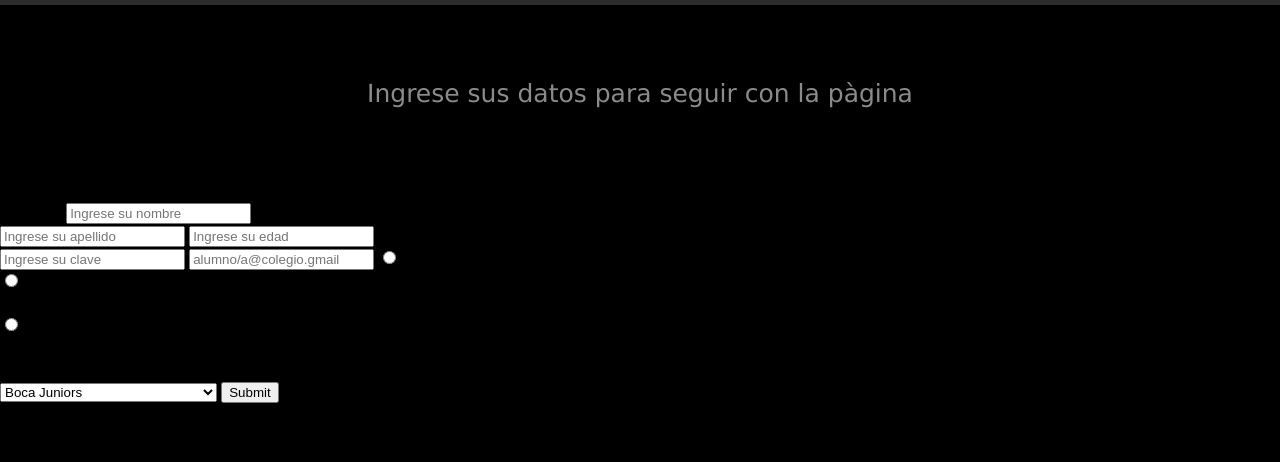
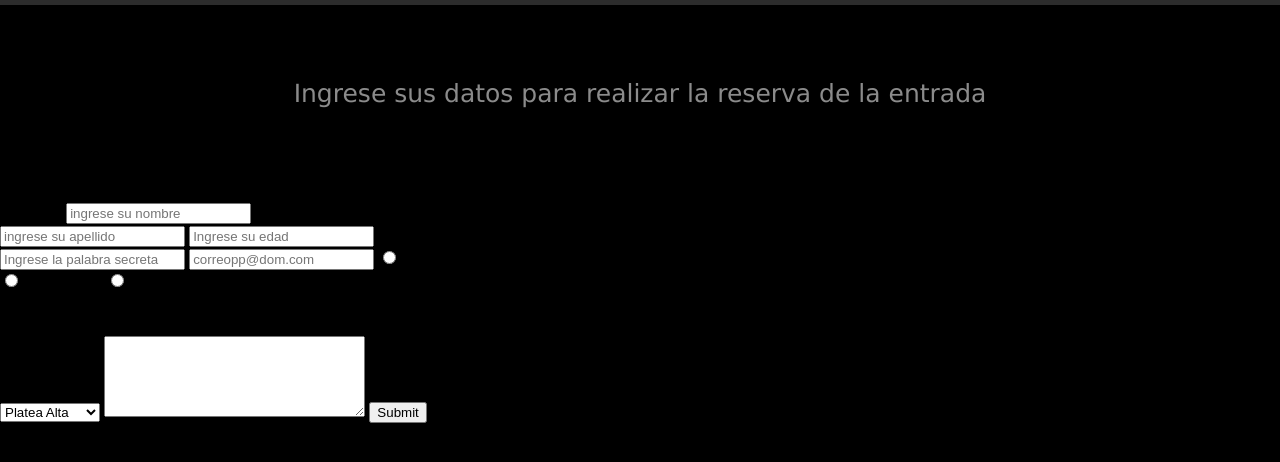
Before and after one commit to lucaynacho2012-byte/Del-Corpo-Marrone-Agencia-de-autos, a website: page nosotros.html in a window 1280 px wide. Shown: the part 206-668 px from the top of the page. Drawn offline with Linux system fonts and the light colour scheme.

Commit message:
9285496837

```diff
--- a/nosotros.html
+++ b/nosotros.html
@@ -26,78 +26,39 @@
         <a href="nosotros.html" class="activo">Nosotros</a>
       </nav>
       <main>
-        <h2>Encuesta o datos</h2>
-        <p>Ingrese sus datos para seguir con la pàgina</p>
+        <h2>Encuesta o datos de las entradas</h2>
+    <p>Ingrese sus datos para realizar la reserva de la entrada</p>
     <section>
       <div id="formulario">
         <h2>Tus datos</h2>
-
         <form action="#">
-              <label for="fornombre">Nombre</label>
-              <input type="text" name="" id="fornombre" maxlength="30" required minlength="3"
-                placeholder="Ingrese su nombre">
-
-              <label for="forapellido">Apellido</label>
-              <input type="text" name="" id="fornombre" maxlength="30" required minlength="3"
-                placeholder="Ingrese su apellido">
-
+          <label for="formnombre">Nombre</label>
+          <input type="text" name="formnombre" id="formnombre" maxlength="30" minlength="3" required
+            placeholder="ingrese su nombre">
+          <label for="formapellido">Apellido</label>
+          <input type="text" name="formapellido" id="formapellido" maxlength="30" minlength="3" required
+            placeholder="ingrese su apellido">
           <input id="formedad" required type="number" placeholder="Ingrese su edad">
-              <input id="formclave" required type="password" placeholder="Ingrese su clave">
-
-    <input type="email" placeholder="alumno/a@colegio.gmail">
-
-
-
-
-    <input type="radio" id="formm" name="formsexo" value="masculino">
+          <input id="formclave" required type="password" placeholder="Ingrese la palabra secreta">
+          <input id="formcorreo" type="email" placeholder="correopp@dom.com">
+          <input type="radio" id="formf" name="formsexo" value="Femenino">
+          <label for="fem">Femenino</label>
+          <input type="radio" id="formm" name="formsexo" value="Masculino">
           <label for="mas">Masculino</label>
-
-
-              <input type="radio" id="formn" name="formsexo" value="no decirlo">
-              <label for="no">Femenino</label><br><br>
-              <input type="radio" id="formn" name="formsexo" value="no decirlo">
-              <label for="no">No decirlo</label><br><br>
-
-
-              <label for="ubicacion">Seleccione de que club es hincha</label><br>
-              <select name="ubicacion" id="formubicacion">
-                <option value="plateaa">Boca Juniors</option>
-                <option value="plateab">River Plate</option>
-                <option value="plateac">Racing Club</option>
-                <option value="plateaa">Independiente</option>
-                <option value="plateab">San Lorenzo</option>
-                <option value="plateac">Velez Sarfield</option>
-                <option value="plateab">Estudiantes De La Plata</option>
-                <option value="plateac">Gimnasia Y Esgrima De La Plata</option>
-                <option value="plateab">Banfield</option>
-                <option value="plateac">Lanùs</option>
-                <option value="plateab">Platense</option>
-                <option value="plateac">Argentinos Juniors</option>
-                <option value="plateab">San Martìn De San Juan</option>
-                <option value="plateac">Atlètico Tùcuman</option>
-                <option value="plateaa">Riestra</option>
-                <option value="plateab">Talleres</option>
-                <option value="plateac">Defensa Y Justicia</option>
-                <option value="plateab">Gimnasia De Mendoza</option>
-                <option value="plateac">Instituto</option>
-                <option value="plateab">Belgrano</option>
-                <option value="plateac">Uniòn</option>
-                <option value="plateab">Aldosivi</option>
-                <option value="plateac">Barracas</option>
-                <option value="plateab">Estudiantes De Rìo Cuarto</option>
-                <option value="plateac">Independiente Rivadavia</option>
-                <option value="plateab">Huracàn</option>
-                <option value="plateac">Sarmiento De Junìn</option>
-                <option value="plateaa">Tigre</option>
-                <option value="plateab">Central Cordoba</option>
-                <option value="plateac">Newells</option>
-                <option value="plateaa">Rosario Central</option>
-
+          <input type="radio" id="formn" name="formsexo" value="Nodecirlo">
+          <label for="moinf">Prefiero no decirlo</label> <br> <br>
+          <label for="ubicacion">Seleccione una ubicación</label><br>
+          <select name="ubicacion" id="formubi">
+            <option value="plateaa">Platea Alta</option>
+            <option value="plateam">Platea Media</option>
+            <option value="plateab">Platea Baja</option>
+            <option value="popular">Popular</option>
+            <option value="palco">Palco</option>
           </select>
+          <textarea name="areatexto" id="formtext" cols="30" rows="5"></textarea>
 
 
           <input type="submit">
-
         </form>
       </div>
     </section>
```
Lines whose indentation alone changed are shown as unchanged.
